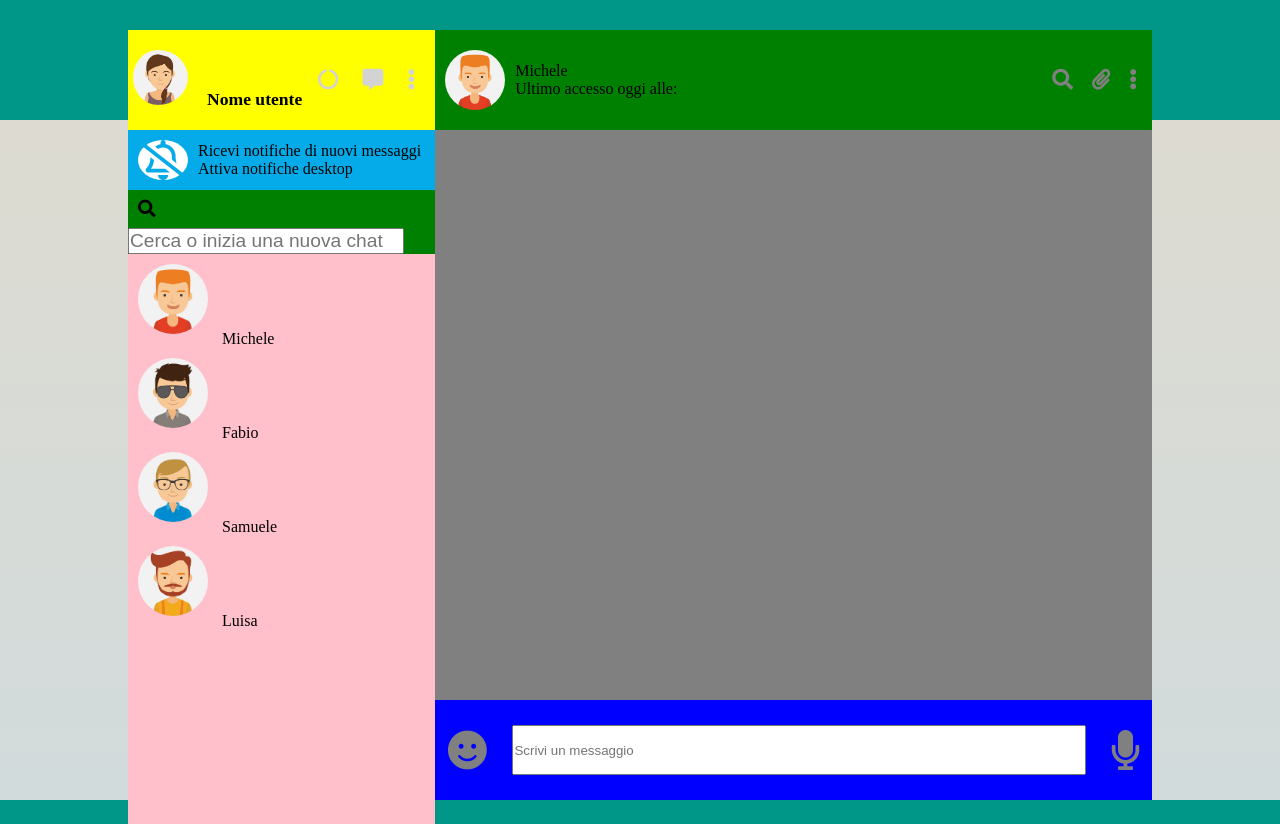
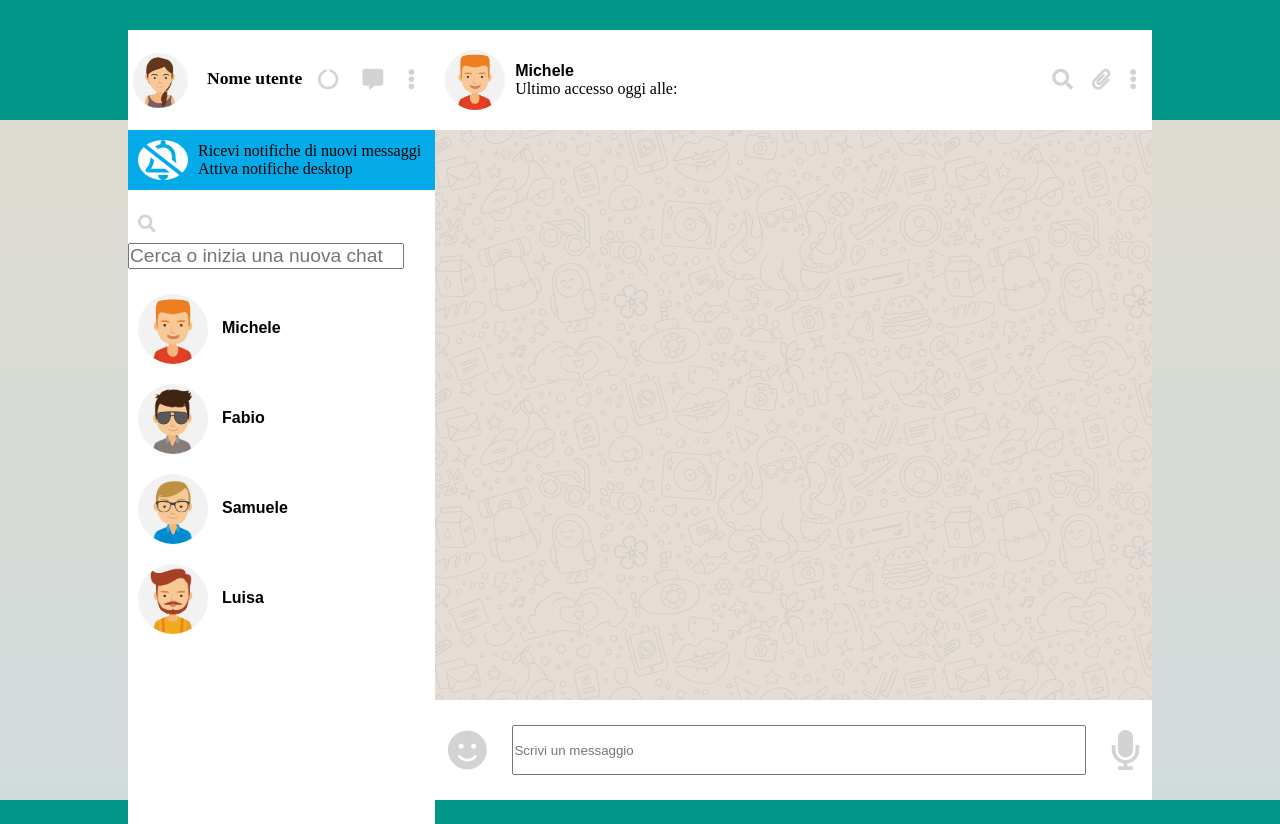
Before and after one commit to sartori-marco/js-html-css-boolzap, a plain HTML site: page index.html in a window 1280 px wide. Drawn offline with nearby package versions, Linux system fonts and the light colour scheme.

Commit message:
sistemazione img e contatti

```diff
--- a/css/style.css
+++ b/css/style.css
@@ -18,13 +18,18 @@ body{
   float: left;
 }
 
+.style-contatto{
+  font-weight: bold;
+  font-family: sans-serif;
+}
+
+
 /* / REGOLE GENERALI */
 .container{
   width: 80%;
   height: 100vh;
   display: flex;
   margin: auto;
-  /* background-color: red; */
 }
 
 
@@ -32,7 +37,6 @@ body{
 .box-right{
   width: 70%;
   margin-top: 30px;
-  /* background-color: grey; */
 }
 
 /********** BOX LEFT */
@@ -46,7 +50,6 @@ body{
 .utente{
   height: 100px;
   width: 100%;
-  background-color: yellow;
   display: flex;
   align-items: center;
   justify-content: space-between;
@@ -56,6 +59,10 @@ body{
   width: 60px;
   border-radius: 50%;
   padding-left: 5px;
+}
+
+.utente .user img{
+  vertical-align: middle;
 }
 
 .user span{
@@ -93,13 +100,13 @@ body{
 }
 
 .search{
-
-  background-color: green;
+  margin: 15px 0;
 }
 
 .search i{
   font-size: 110%;
   margin: 10px 10px;
+  color: lightgrey;
 }
 .search input{
   font-size: 120%;
@@ -107,17 +114,20 @@ body{
 }
 
 .contacts{
-  height: calc(100% - 200px);
-  background-color: pink;
+  width: 100%;
+  height: calc(100% - 230px);
+  background-color: white;
   overflow-y: scroll;
-
 }
 
 .contacts .contact img{
   width: 70px;
   border-radius: 50%;
   margin: 10px 10px;
+  vertical-align: middle;
 }
+
+
 
 
 /********** /BOX LEFT */
@@ -126,7 +136,7 @@ body{
 .utente-chat{
   height: 100px;
   width: 100%;
-  background-color: green;
+  background-color: white;
   display: flex;
   align-items: center;
   justify-content: space-between;
@@ -151,24 +161,14 @@ body{
 
 .utente-chat .icone-contatto i{
   padding-right: 15px;
-  color: grey;
+  color: lightgrey;
   font-size: 130%;
 }
 
 
-
-
-
-
-
-
-
-
-
 .chat{
   height: calc(100% - 200px);
-  /* background-image: url('img/mine.jpg'); */
-  background-color: grey;
+  background-image: url(../img/mine.jpg);
   overflow-y: scroll;
 
 }
@@ -178,7 +178,7 @@ body{
 .message{
   height: 100px;
   width: 100%;
-  background-color: blue;
+  background-color: white;
   display: flex;
   justify-content: space-around;
   align-items: center;
@@ -190,7 +190,7 @@ body{
 }
 
 .message i{
-  color: grey;
+  color: lightgrey;
   font-size: 40px;
 }
 
--- a/index.html
+++ b/index.html
@@ -53,32 +53,32 @@
       <div class="contacts">
         <div class="contact">
           <img src="img/avatar_1.jpg" alt="avatar">
-          <span>Michele</span>
+          <span class="style-contatto">Michele</span>
         </div>
         <div class="contact">
           <img src="img/avatar_2.jpg" alt="avatar">
-          <span>Fabio</span>
+          <span class="style-contatto">Fabio</span>
         </div>
         <div class="contact">
           <img src="img/avatar_3.jpg" alt="avatar">
-          <span>Samuele</span>
+          <span class="style-contatto">Samuele</span>
         </div>
         <div class="contact">
           <img src="img/avatar_4.jpg" alt="avatar">
-          <span>Luisa</span>
+          <span class="style-contatto">Luisa</span>
         </div>
       </div>
       <!-- /CONTACTS -->
     </div>
     <!-- /  BOX LEFT -->
-    <!-- BOX RIGHT -->
+    <!---************************BOX RIGHT -->
     <div class="box-right">
       <!-- UTENTE CHAT -->
       <div class="utente-chat">
         <div class="contatto">
           <img src="img/avatar_1.jpg" alt="avatar">
           <div class="dati-contatto">
-          <span>Michele</span>
+          <span class="style-contatto">Michele</span>
           <span>Ultimo accesso oggi alle:</span>
           </div>
         </div>
@@ -93,7 +93,7 @@
       <!-- / UTENTE CHAT -->
       <!-- CHAT -->
       <div class="chat">
-
+      <!-- INSERIRE  MESSAGGI QUI-->
       </div>
       <!-- /CHAT -->
       <!-- MESSAGE -->
```
